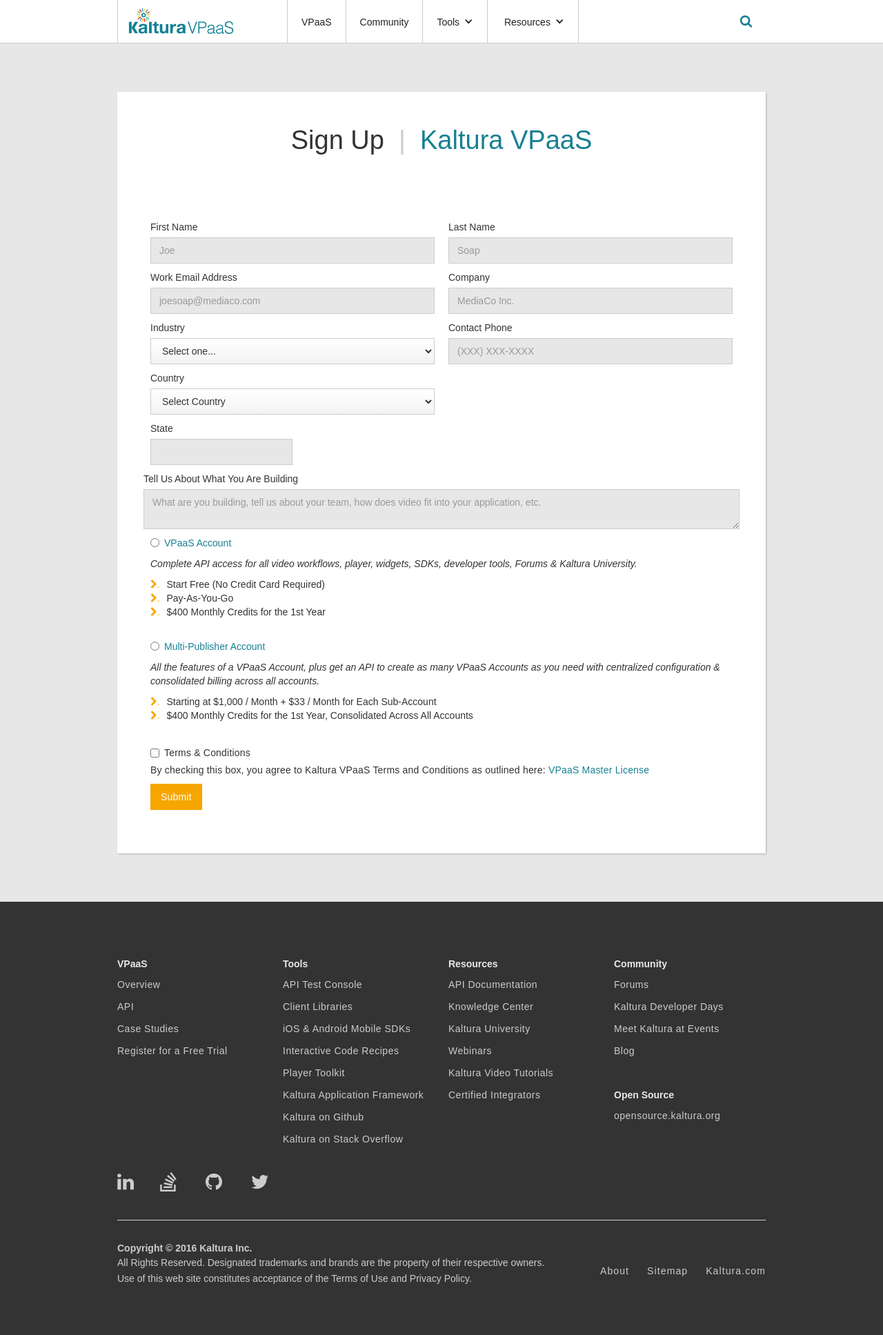
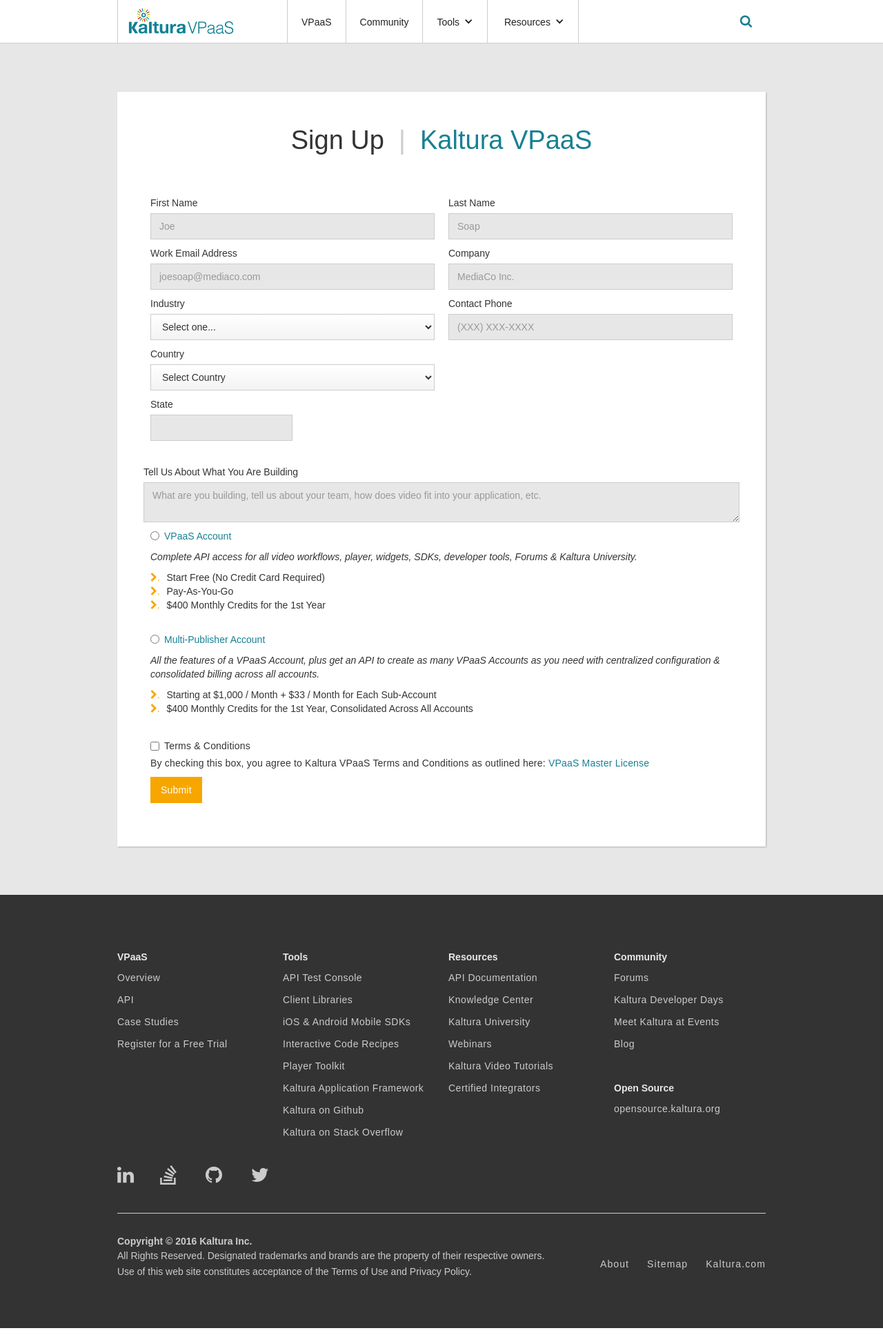
Before and after one commit to kaltura/DeveloperPortalDocs, a Jekyll site: the page built from register.html, in a window 1280 px wide. Shown: the whole page at 69% size. Built offline with Jekyll 4.4.1, drawn with Linux system fonts in a browser that asks for light colours; nearby versions of some CDN libraries; comment, search, counter and statistics services are not loaded.

Commit message:
register page css fixes

```diff
--- a/css/kaltura-dev-site.webflow.css
+++ b/css/kaltura-dev-site.webflow.css
@@ -1142,6 +1142,10 @@ figure.highlight {
   background-color: #e7e7e7;
 }
 
+.vpaas-signup-heading {
+  margin-bottom: 30px;
+}
+
 .vpaas-signup-container {
   margin-top: 0px;
   margin-bottom: 0px;
@@ -1171,6 +1175,10 @@ figure.highlight {
 
 .teal-span {
   color: #188093;
+}
+
+.company-details-div .w-row .form-row {
+  margin-bottom: 25px;
 }
 
 .sign-up-subheadings {
```
